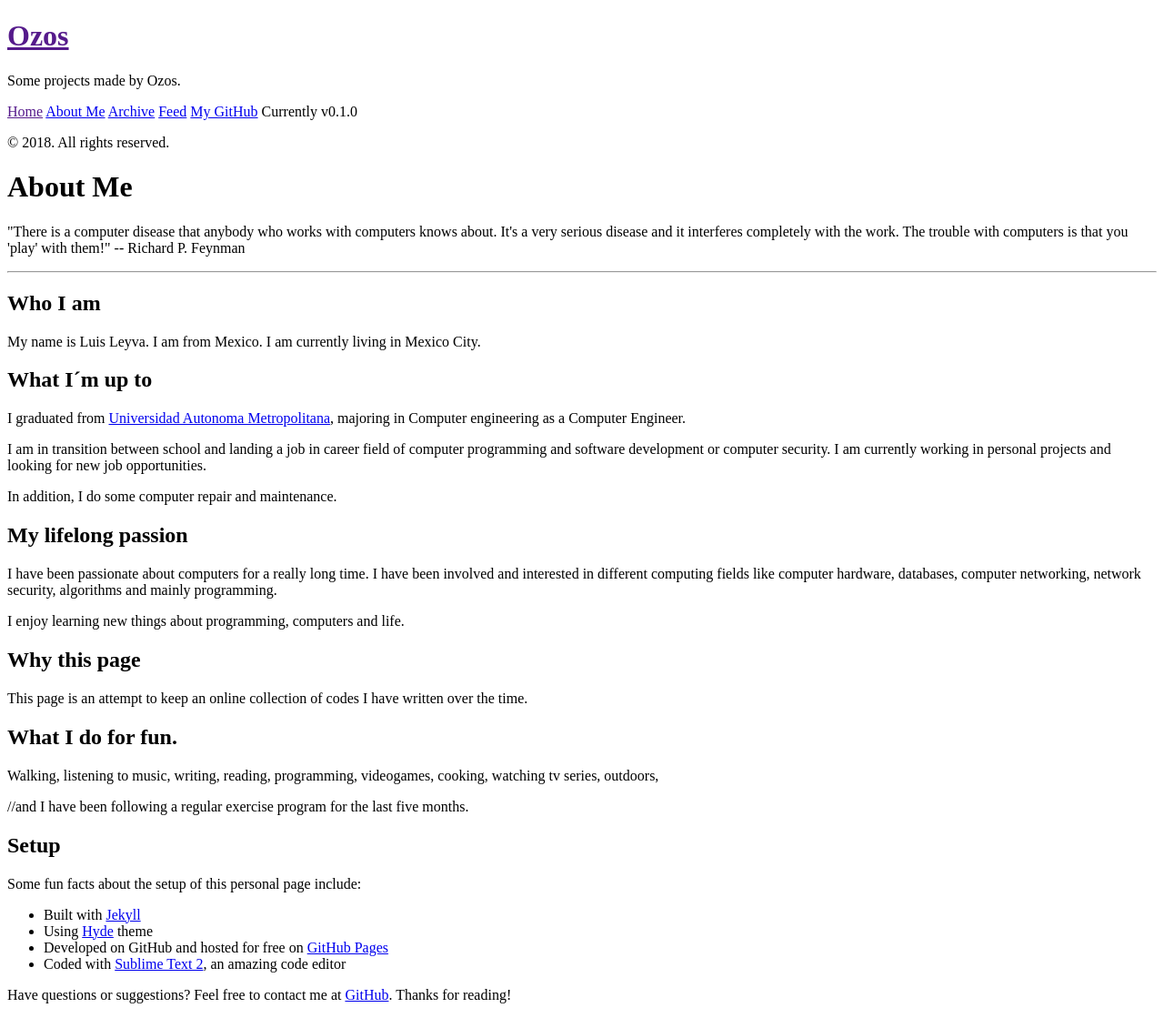
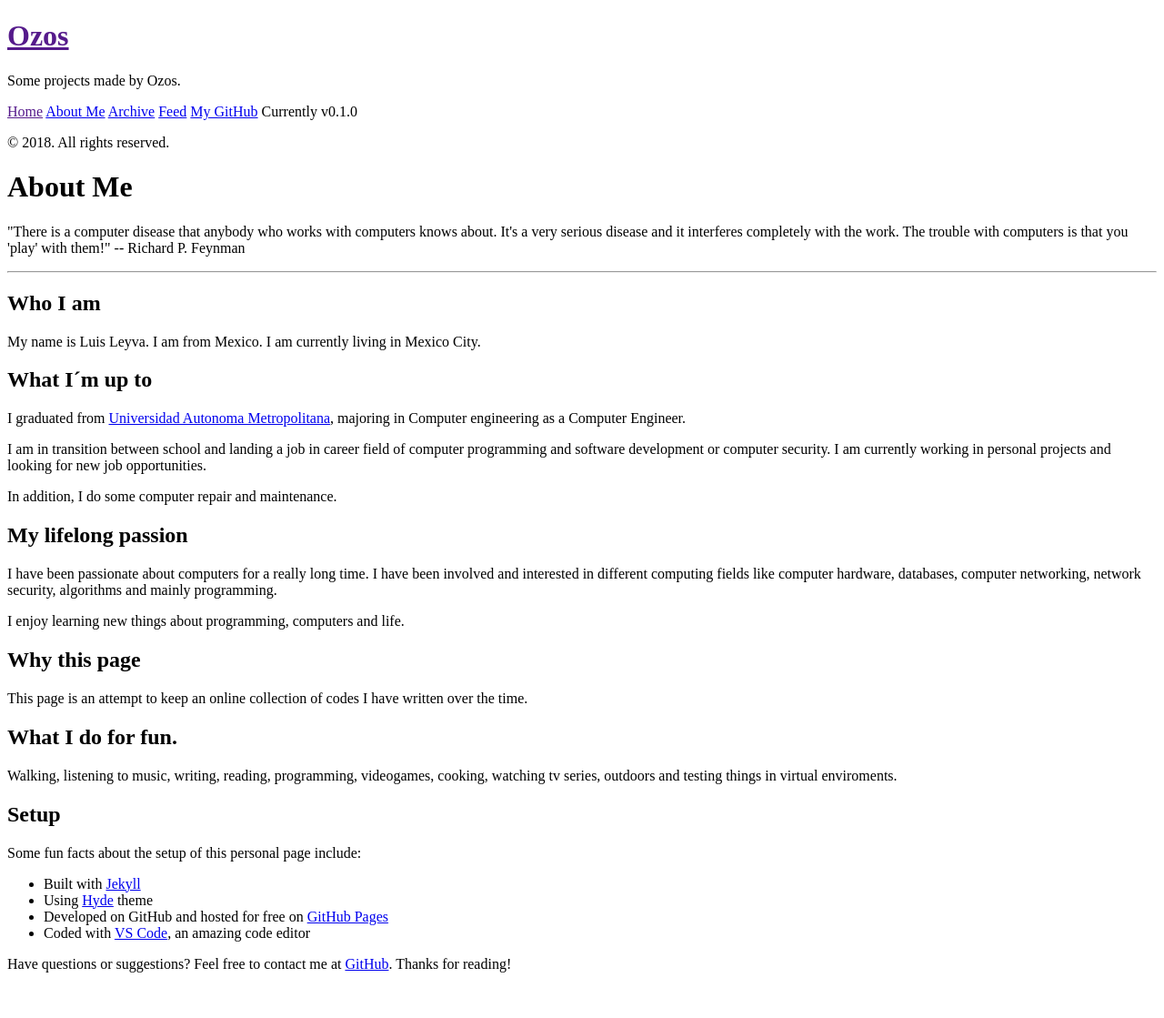
Before and after one commit to ozos/ozos.github.io, a Jekyll site: the page built from about.md, in a window 1280 px wide. Shown: the whole page at 91% size. Built offline with Jekyll 4.4.1, drawn with Linux system fonts in a browser that asks for light colours; Markdown is read by kramdown in place of the engine named in the settings; after the commit the page ends 1085 px from its top, so only the background shows below that.

Commit message:
Update about.md

```diff
--- a/about.md
+++ b/about.md
@@ -35,10 +35,7 @@ This page is an attempt to keep an online collection of codes I have written ove
 
 ## What I do for fun.
 
-Walking, listening to music, writing, reading, programming, videogames, cooking, watching tv series, outdoors,
-
-//and I have been following a regular exercise program for the last five months.
-
+Walking, listening to music, writing, reading, programming, videogames, cooking, watching tv series, outdoors and testing things in virtual enviroments.
 
 ## Setup
 
@@ -47,7 +44,7 @@ Some fun facts about the setup of this personal page include:
 * Built with [Jekyll](http://jekyllrb.com)
 * Using [Hyde](http://hyde.getpoole.com) theme
 * Developed on GitHub and hosted for free on [GitHub Pages](https://pages.github.com)
-* Coded with [Sublime Text 2](http://sublimetext.com), an amazing code editor
+* Coded with [VS Code](https://code.visualstudio.com/), an amazing code editor
 
 Have questions or suggestions? Feel free to contact me at [GitHub](https://github.com/ozos).
 Thanks for reading!
```
